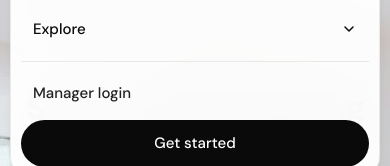
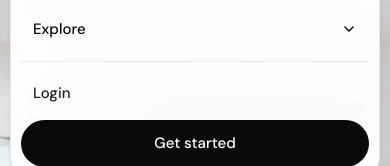
Before and after one commit to mykevinhoju-web/myklen-au, a Next.js app: page / in a window 390 px wide. Both pictures are taken after a click on the button "Open menu". Shown: the part 282-448 px from the top of the page. Built offline with nearby package versions, Linux system fonts and the light colour scheme.

Commit message:
Point menu login to customer portal; logout to home

```diff
--- a/src/app/api/admin/logout/route.ts
+++ b/src/app/api/admin/logout/route.ts
@@ -3,7 +3,7 @@ import { ADMIN_COOKIE } from '@/lib/auth'
 
 /** Always redirect on the same host/port the user used (e.g. :3001 in dev). */
 export async function POST(request: Request) {
-  const res = NextResponse.redirect(new URL('/admin/login', request.url))
+  const res = NextResponse.redirect(new URL('/', request.url))
   res.cookies.set(ADMIN_COOKIE, '', { httpOnly: true, path: '/', maxAge: 0 })
   return res
 }
--- a/src/components/ClientLogout.tsx
+++ b/src/components/ClientLogout.tsx
@@ -7,7 +7,7 @@ export function ClientLogout() {
 
   async function logout() {
     await fetch('/api/auth/logout', { method: 'POST' })
-    router.push('/customer/login')
+    router.push('/')
     router.refresh()
   }
 
--- a/src/components/site-header.tsx
+++ b/src/components/site-header.tsx
@@ -220,7 +220,7 @@ function FloatingNavPill({
 
         <div className="hidden shrink-0 items-center gap-2 lg:flex lg:pl-1">
           <Link
-            href="/manager/login"
+            href="/customer/login"
             className="whitespace-nowrap rounded-lg px-2 py-1.5 text-sm font-medium text-[#5c5c5c] hover:text-[#0a0a0a] xl:px-2.5 xl:text-[0.9375rem]"
           >
             Login
@@ -305,11 +305,11 @@ function FloatingNavPill({
                 {exploreOpen && <ExplorePanel onNavigate={closeAll} />}
                 <div className="mt-2 space-y-1 border-t border-black/8 pt-2">
                   <Link
-                    href="/manager/login"
+                    href="/customer/login"
                     className="block rounded-lg px-3 py-3 text-[0.9375rem] font-medium text-[#0a0a0a]/90 hover:bg-black/5"
                     onClick={closeAll}
                   >
-                    Manager login
+                    Login
                   </Link>
                   <Link
                     href="/packages"
```
